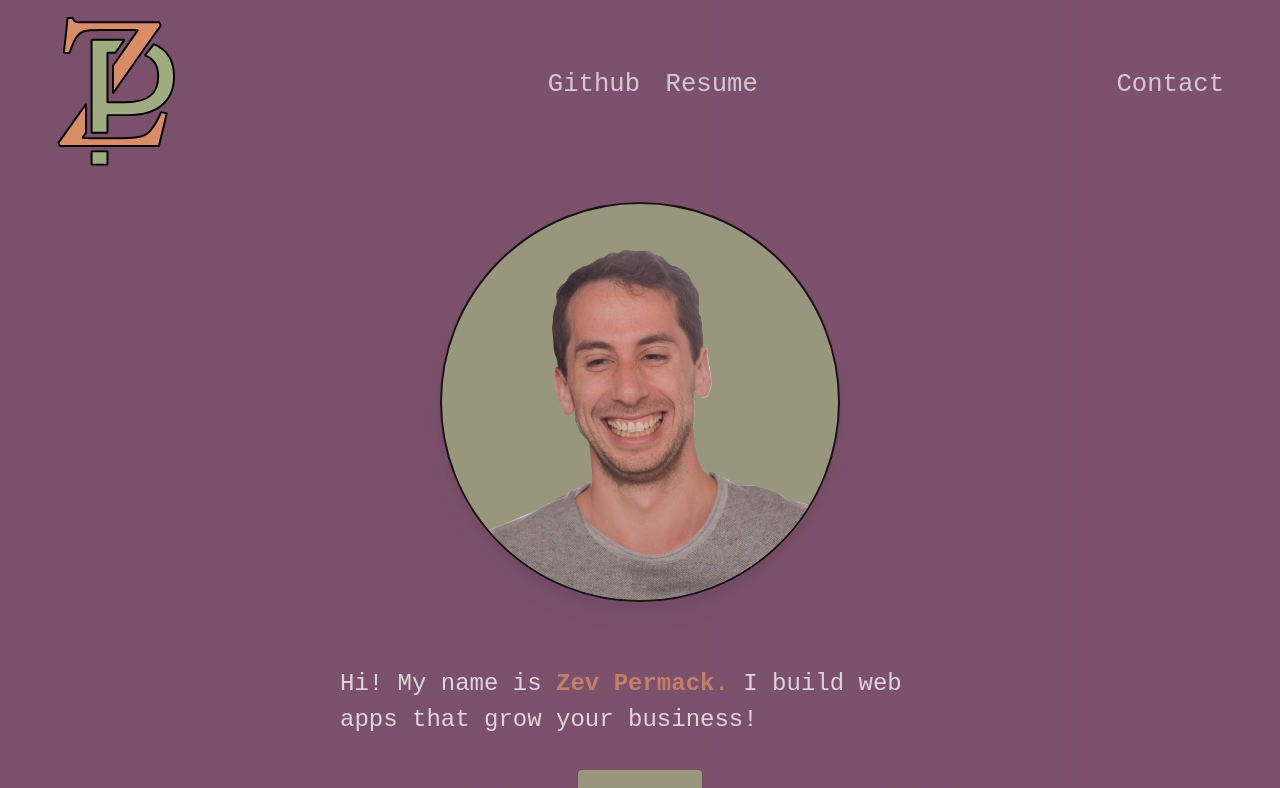
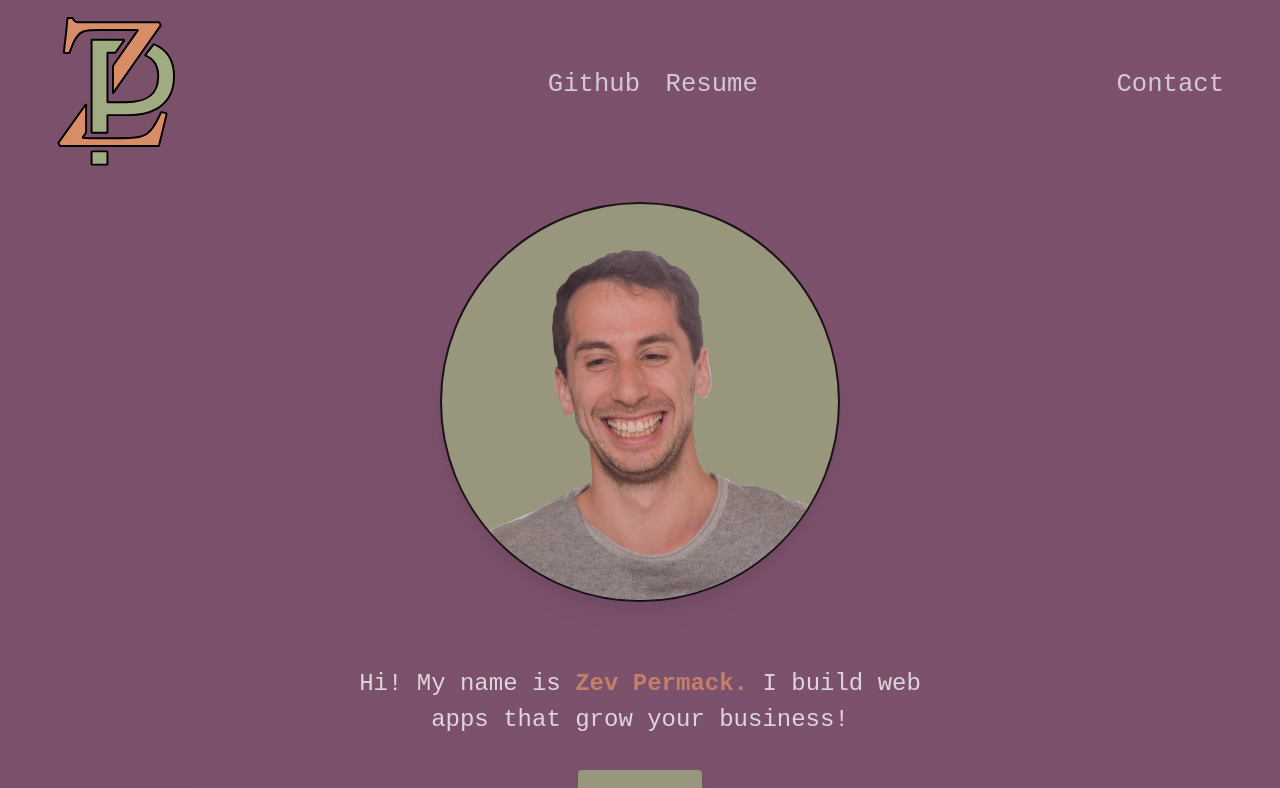
Before and after one commit to rewpt/portfolio, a React (Create React App) app: page / in a window 1280 px wide. Shown: the top 788 px of the page. Built offline with nearby package versions, Linux system fonts and the light colour scheme.

Commit message:
center text

```diff
--- a/src/components/TopBanner.jsx
+++ b/src/components/TopBanner.jsx
@@ -23,7 +23,7 @@ export default function TopBanner() {
         <a href="#projects">
           <Button>Projects</Button>
         </a>
-        <p className="top-banner-text">
+        <p className="top-banner-text text-center">
           Hi! My name is
           <span className="highlight-text"> Zev Permack. </span> I build web
           apps that grow your business!
```
